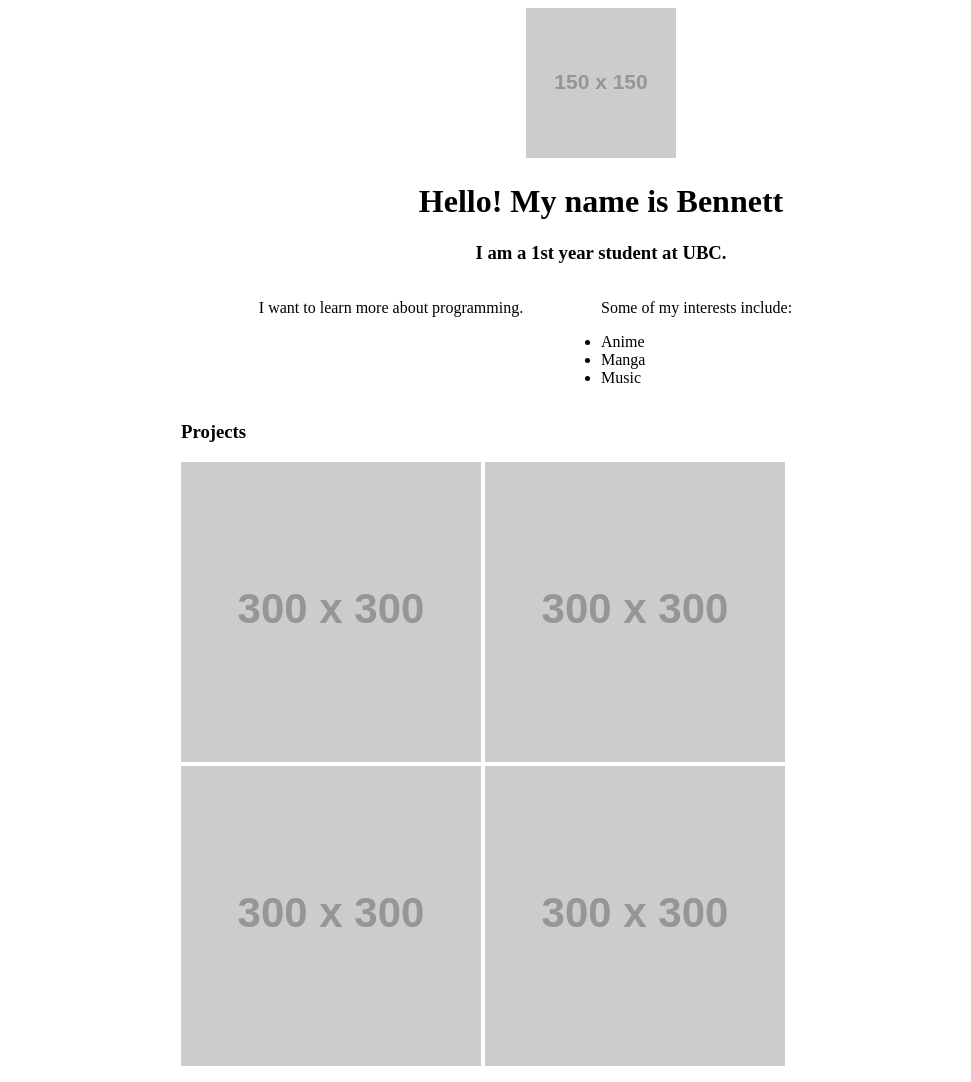
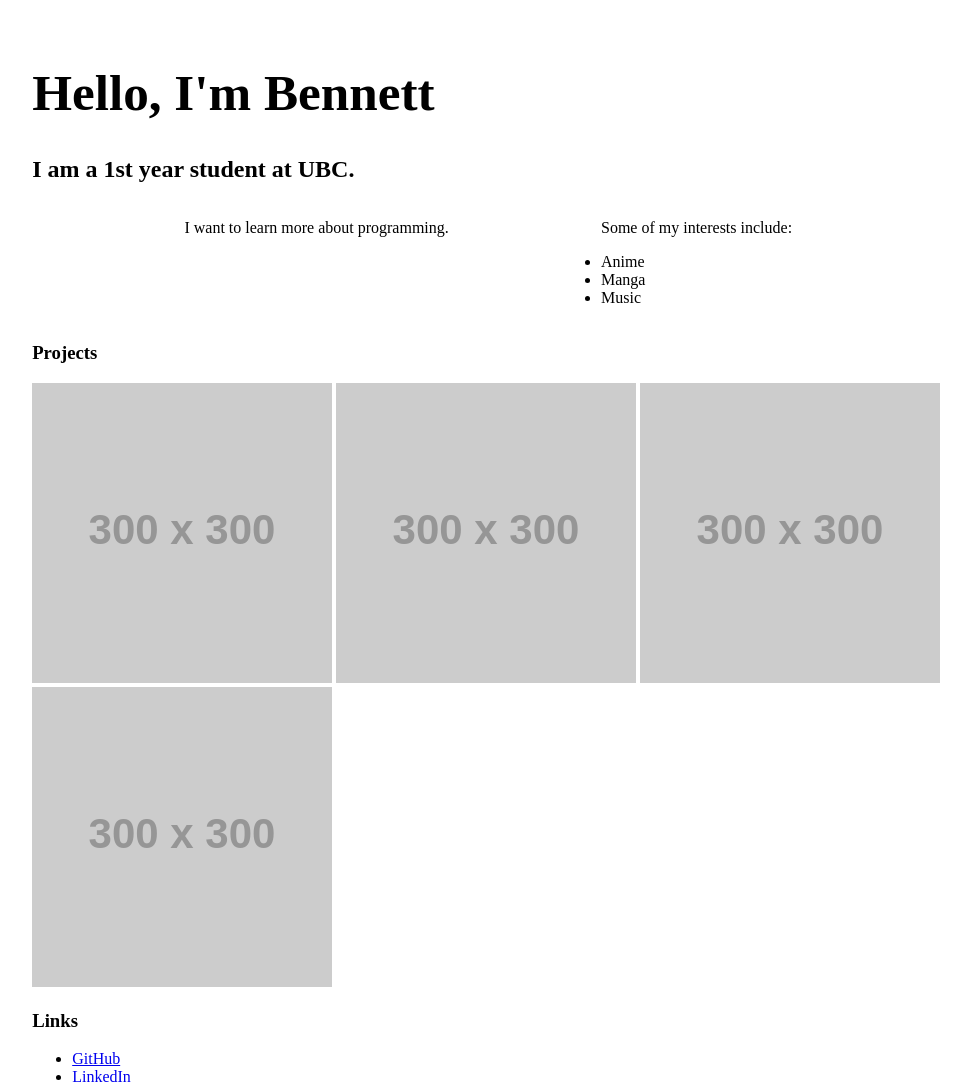
Before and after one commit to BennettTan/BennettTan.github.io, a plain HTML site: page index.html in a window 1280 px wide. Shown: the top 1082 px of the page, without its empty margins (39-1010 px from the left). Drawn offline with Linux system fonts and the light colour scheme; placeholder pictures from the web are drawn by us.

Commit message:
formatted the title

```diff
--- a/index.html
+++ b/index.html
@@ -8,10 +8,12 @@
 
 <body>
     <div class="container">
-        <div class="intro">
-            <img src="http://via.placeholder.com/150" />
-            <h1 id="cool-id">Hello! My name is Bennett</h1>
-            <h3>I am a 1st year student at UBC.</h3>
+        <div>
+            <div class="title">
+                <h1 style="font-size:4vw">Hello, I'm Bennett</h1>
+            </div>
+
+            <h2>I am a 1st year student at UBC.</h2>
         </div>
         <div class="about-grid">
             <div class="about-section">
--- a/styles.css
+++ b/styles.css
@@ -1,6 +1,10 @@
 .container {
-    max-width: 840px;
-    margin: 0 auto;
+    max-width: 1300px;
+    margin: 5%;
+}
+
+.title {
+    margin: 0% 0% 2% 0%
 }
 
 .intro {
```
